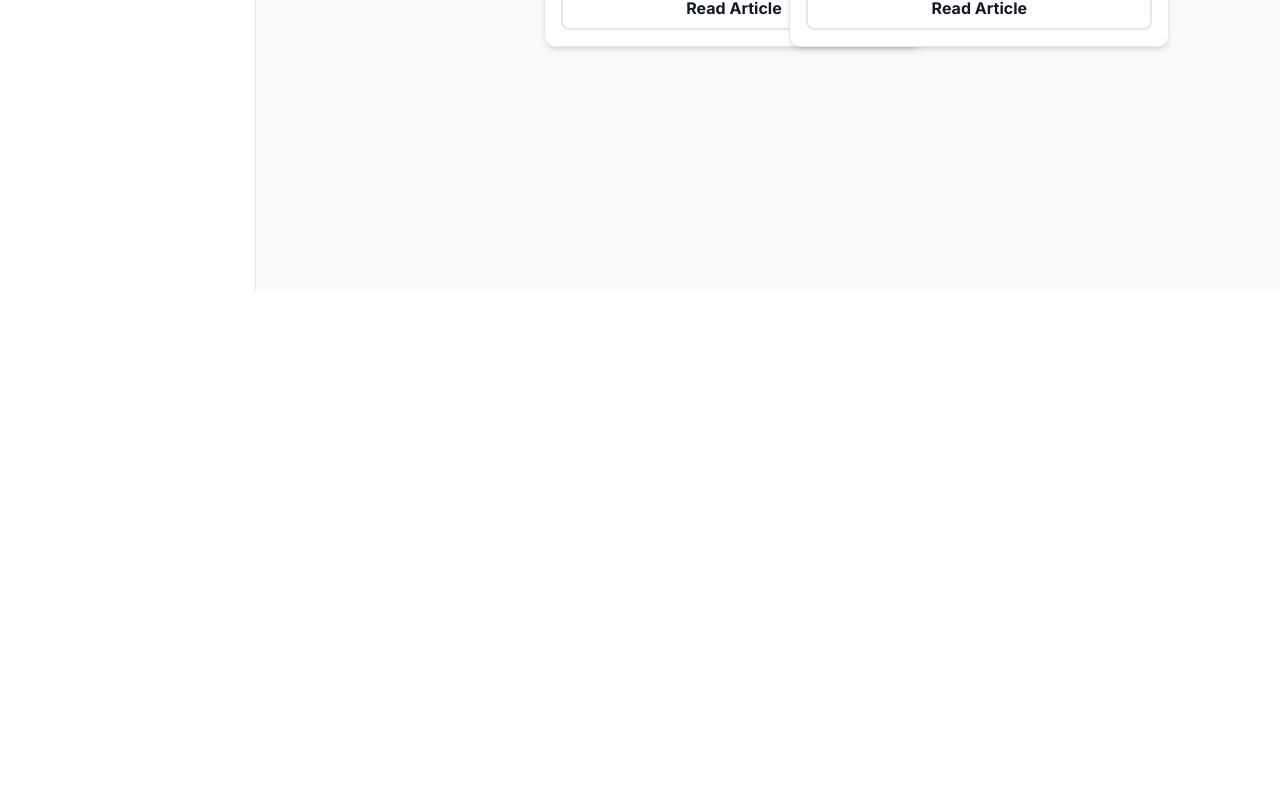
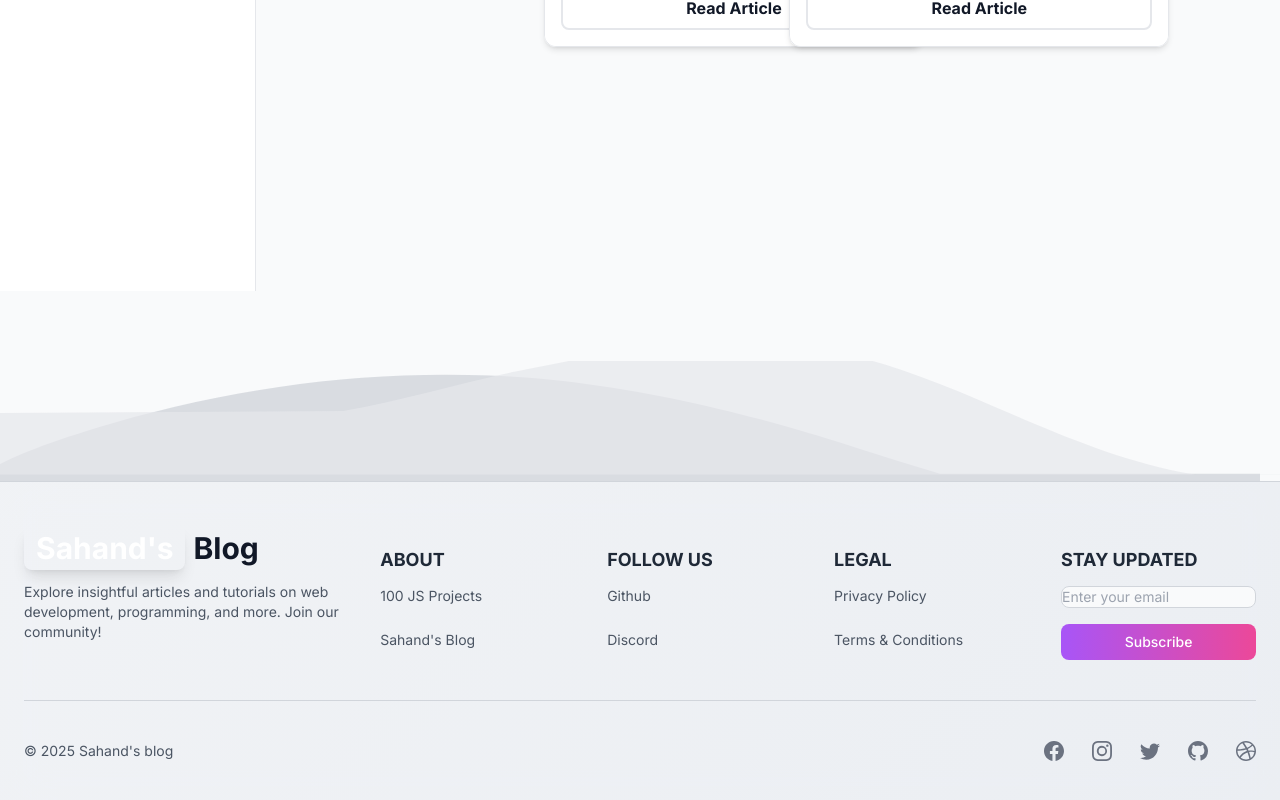
Before and after one commit to vru6650/ScientistShield0.6, a React (Vite) app in the folder client/: page /posts in a window 1280 px wide. Shown: the part 574-1374 px from the top of the page. Before the commit the page ends 865 px from the top, so only its background shows below. Built offline with nearby package versions, Linux system fonts and the light colour scheme.

Commit message:
feat: add layout footer

```diff
--- a/client/src/components/layout/AppShell.jsx
+++ b/client/src/components/layout/AppShell.jsx
@@ -1,6 +1,7 @@
 import { useState } from 'react';
 import TopNav from './TopNav.jsx';
 import Sidebar from './Sidebar.jsx';
+import Footer from '../Footer.jsx';
 import { Toaster } from 'sonner';
 
 export default function AppShell({ children }) {
@@ -14,6 +15,7 @@ export default function AppShell({ children }) {
           <div className="mx-auto max-w-7xl p-4 md:p-8">{children}</div>
         </main>
       </div>
+      <Footer />
       <Toaster position="top-right" richColors />
     </div>
   );
```
